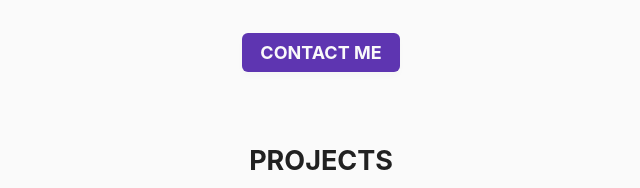
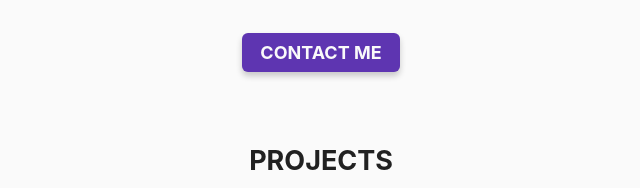
Before and after one commit to maxbibikov/maxbibikov.com, a Gatsby site: page / in a window 1280 px wide. Shown: the part 268-456 px from the top of the page, 319-959 px from the left. Built offline with nearby package versions, Linux system fonts and the light colour scheme; Gatsby itself is replaced by a stand-in of ours.

Commit message:
style: fix button shadow

```diff
--- a/src/components/Button.js
+++ b/src/components/Button.js
@@ -10,7 +10,7 @@ const PrimaryBtn = styled.button`
   border-radius: 6px;
   color: var(--color-primary);
   background-color: var(--color-accent);
-  box-shadow: 0 4px 6px lch(0% 0 0deg / 2%);
+  box-shadow: 0 4px 6px oklch(0% 0 0deg / 20%);
   text-transform: uppercase;
   cursor: pointer;
   font-weight: bold;
```
